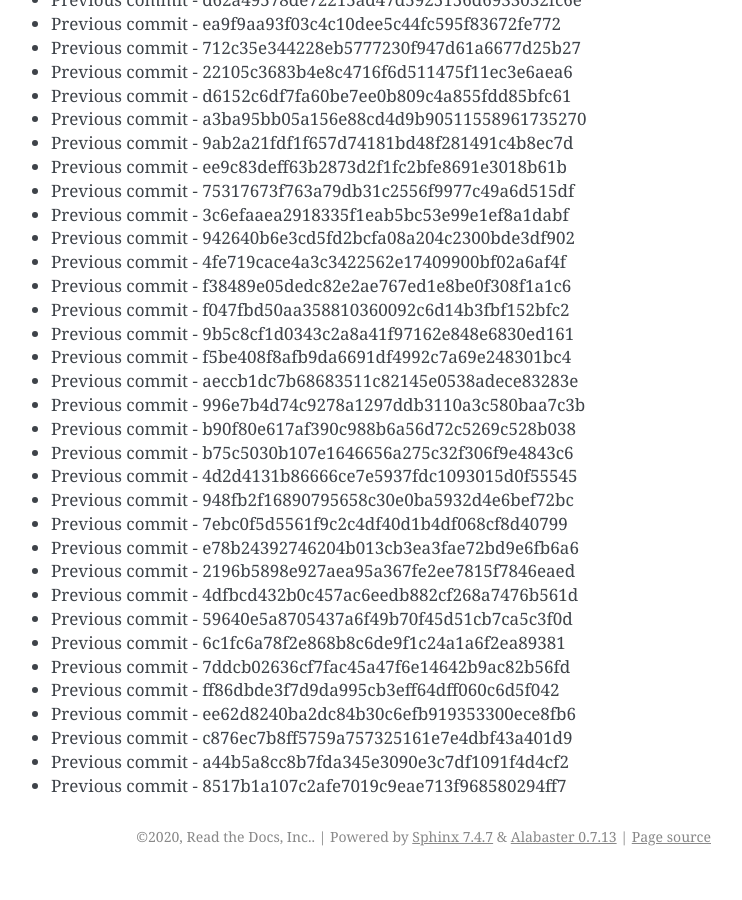
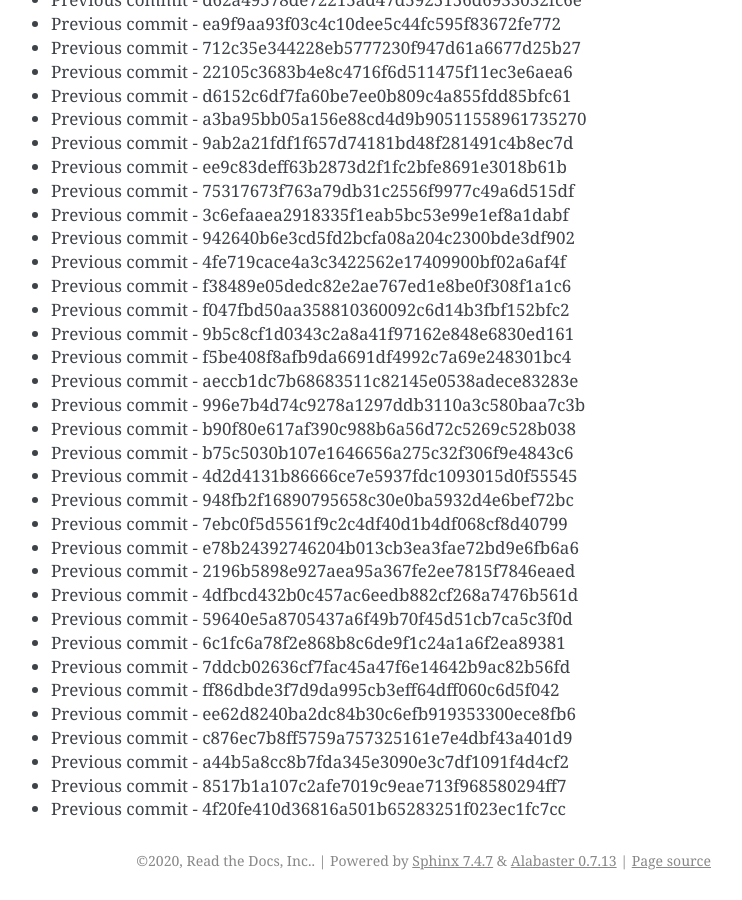
Before and after one commit to readthedocs/rtd-git-stresstest, a Sphinx documentation site: the page built from docs/updates.rst, in a window 1280 px wide and 900 px high, scrolled down 102482 px. Shown: the whole window, without its empty margins (399-1141 px from the left). Built offline with Sphinx 7.4.7, drawn with Linux system fonts in a browser that asks for light colours; before the commit the page ends 103358 px from its top, so only the background shows below that.

Commit message:
Generating commit from previous: 4f20fe410d36816a501b65283251f023ec1fc7cc

```diff
--- a/docs/updates.rst
+++ b/docs/updates.rst
@@ -4338,3 +4338,4 @@ It can be tested for any performance characteristics.
 * Previous commit - c876ec7b8ff5759a757325161e7e4dbf43a401d9
 * Previous commit - a44b5a8cc8b7fda345e3090e3c7df1091f4d4cf2
 * Previous commit - 8517b1a107c2afe7019c9eae713f968580294ff7
+* Previous commit - 4f20fe410d36816a501b65283251f023ec1fc7cc
```
